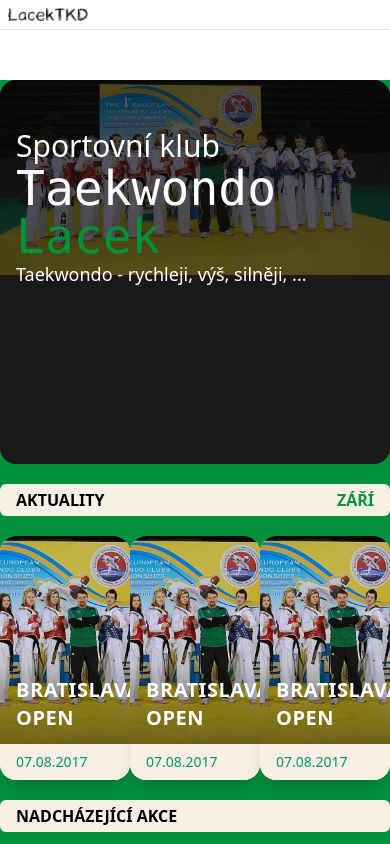
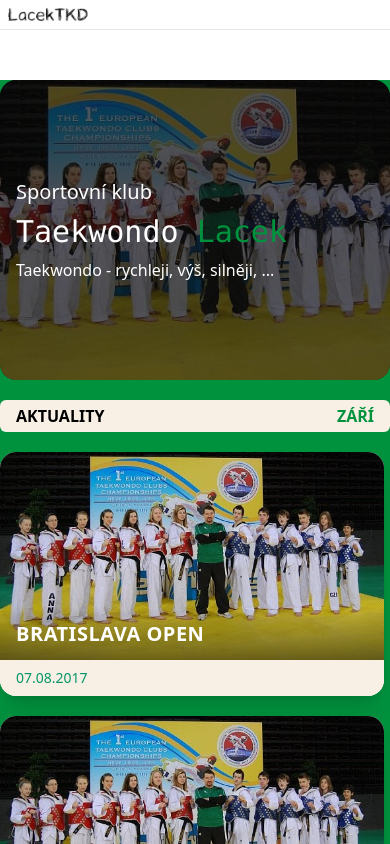
Before and after one commit to scrxtch666/LacekTKD, a React (Vite) app in the folder Frontend/: page / in a window 390 px wide. Shown: the top 844 px of the page. Built offline with nearby package versions, Linux system fonts and the light colour scheme.

Commit message:
Turnaje + menší úpravy

```diff
--- a/Frontend/src/App.jsx
+++ b/Frontend/src/App.jsx
@@ -9,6 +9,7 @@ import Aktuality from "./Components/Aktuality";
 import Zkousky from "./Components/Zkousky";
 import Home from "./Components/Home";
 import Admin from "./Components/Admin";
+import Turnaje from "./Components/Turnaje";
 import AdminHeader from "./layout/_test/AdminHeader";
 
 
@@ -23,6 +24,7 @@ function Layout() {
         <Routes>
           <Route path="/" element={<Home />} />
           <Route path="/admin" element={<Admin />} />
+          <Route path="/turnaje" element={<Turnaje />} />
           <Route path="/contact" element={<Contact />} />
           <Route path="/zavodnici" element={<Zavodnici />} />
           <Route path="/aktuality" element={<Aktuality />} />
--- a/Frontend/src/Components/Home.jsx
+++ b/Frontend/src/Components/Home.jsx
@@ -19,7 +19,7 @@ const Home = () => {
           </div>
         </div>
 
-        <div class="flex justify-between">
+        <div className="grid grid-cols-1 md:grid-cols-2 lg:grid-cols-3 gap-5">
           <EventCard />
           <EventCard />
           <EventCard />
@@ -37,7 +37,6 @@ const Home = () => {
           <Event />
         </div>
 
-
         <Newsletter />
       </div>
     </>
--- /dev/null
+++ b/Frontend/src/Components/Turnaje.jsx
@@ -0,0 +1,19 @@
+import Devider from "../pages/Turnaje/Devider";
+import Turnaj from "../pages/Turnaje/Turnaj";
+import Event from "../pages/Home/Event";
+function Turnaje() {
+  return (
+    <>
+    <Devider />
+    <Turnaj />
+    <div class="flex justify-between gap-5">
+    <Event />
+    <Event />
+    </div>
+
+<p>Hello</p>
+</>
+  );
+}
+
+export default Turnaje;
--- a/Frontend/src/Components/Zavodnici.jsx
+++ b/Frontend/src/Components/Zavodnici.jsx
@@ -3,13 +3,18 @@ import Devider from "../pages/Zavodnici/Devider";
 function Zavodnici() {
   return (
     <div className="fighters-container flex flex-col gap-5">
-    <Devider />
+      <Devider />
 
       <div class="flex justify-between">
-      <Fighter />
-      <Fighter />
-      <Fighter />
-
+        <Fighter />
+        <Fighter />
+        <Fighter />
+      </div>
+      <Devider />
+      <div class="flex justify-between">
+        <Fighter />
+        <Fighter />
+        <Fighter />
       </div>
     </div>
   );
--- a/Frontend/src/pages/Home/Showcase.jsx
+++ b/Frontend/src/pages/Home/Showcase.jsx
@@ -1,19 +1,27 @@
 function Showcase() {
-
   return (
     <>
+      <div className="relative w-full h-[300px] md:h-[400px] lg:h-96 overflow-hidden rounded-2xl bg-customBlack">
+        <img
+          src="../src/assets/Showcase/main.jpg"
+          alt="Showcase background"
+          className="w-full h-full object-cover brightness-50 opacity-75"
+        />
 
-       <div class="w-full max-h-96 object-cover h-96 overflow-hidden rounded-2xl bg-customBlack">
-
-        <img src="../src/assets/Showcase/main.jpg" alt="" class="w-full h-fit brightness-50 opacity-75 -z-20" />
-        <figcaption class="absolute px-4 text-lg text-white top-32">
-    <div>
-      <p class="text-3xl">Sportovní klub</p>
-        <p class="text-5xl font-mono">Taekwondo <span class="text-customGreen text-5xl font-mono">Lacek</span></p>
-        <p>Taekwondo - rychleji, výš, silněji, ...</p>
+        <div className="absolute inset-0 flex items-center">
+          <div className="px-4 md:px-8 lg:px-12 text-white">
+            <p className="text-xl md:text-2xl lg:text-3xl mb-2">
+              Sportovní klub
+            </p>
+            <p className="text-3xl md:text-4xl lg:text-5xl font-mono">
+              Taekwondo <span className="text-customGreen">Lacek</span>
+            </p>
+            <p className="text-base md:text-lg mt-2">
+              Taekwondo - rychleji, výš, silněji, ...
+            </p>
+          </div>
         </div>
-  </figcaption>
-       </div>
+      </div>
     </>
   );
 }
--- /dev/null
+++ b/Frontend/src/pages/Turnaje/Devider.jsx
@@ -0,0 +1,15 @@
+function Devider() {
+    return (
+      <div class="bg-customWhite h-8 flex justify-between content-center px-4 rounded-md font-bold">
+      <div class="justify-center align-middle content-center flex items-center gap-2">
+        <span class="">NADCHÁZEJÍCÍ TURNAJE</span>
+      </div>
+      <div class="justify-center align-middle content-center gap-2 flex items-center">
+          <span></span>
+        <span class="text-customGreen"></span>
+      </div>
+    </div>
+    );
+  }
+
+  export default Devider;
--- /dev/null
+++ b/Frontend/src/pages/Turnaje/Turnaj.jsx
@@ -0,0 +1,7 @@
+function Turnaj() {
+    return (
+      <p>TURNAJ</p>
+    );
+  }
+
+  export default Turnaj;
```
